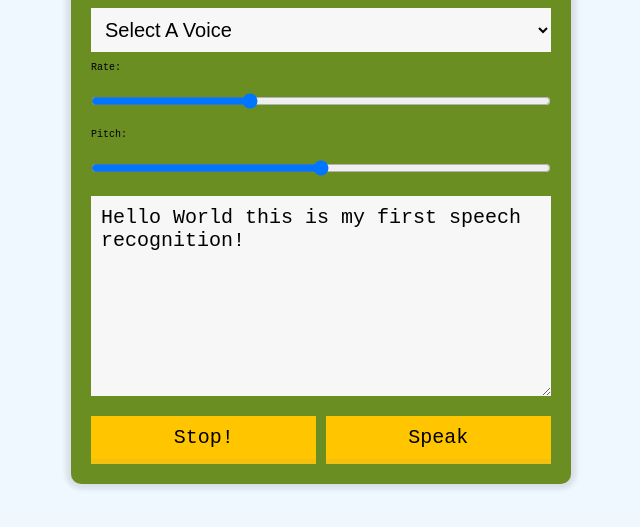
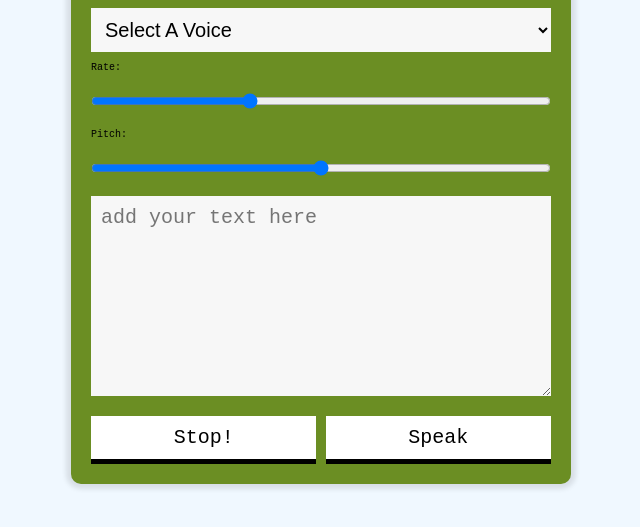
Before and after one commit to mira-kine/voice-recognition-app, a website: page index.html in a window 1280 px wide. Shown: the part 229-756 px from the top of the page, without its empty margins (319-959 px from the left). Drawn offline with Linux system fonts and the light colour scheme.

Commit message:
working on styling next

```diff
--- a/index.html
+++ b/index.html
@@ -19,9 +19,7 @@
       <label for="pitch">Pitch:</label>
 
       <input name="pitch" type="range" min="0" max="2" step="0.1" />
-      <textarea name="text">
-Hello World this is my first speech recognition!</textarea
-      >
+      <textarea name="text" placeholder="add your text here"></textarea>
       <button id="stop">Stop!</button>
       <button id="speak">Speak</button>
     </div>
--- a/styles/style.css
+++ b/styles/style.css
@@ -66,14 +66,14 @@ input[type='select'] {
 }
 
 .voice-recognizer button {
-  background: #ffc600;
+  background: white;
   border: 0;
   width: 49%;
   float: left;
   font-family: monospace;
   margin-bottom: 0;
   font-size: 2rem;
-  border-bottom: 5px solid #f3c010;
+  border-bottom: 5px solid;
   cursor: pointer;
   position: relative;
 }
```
